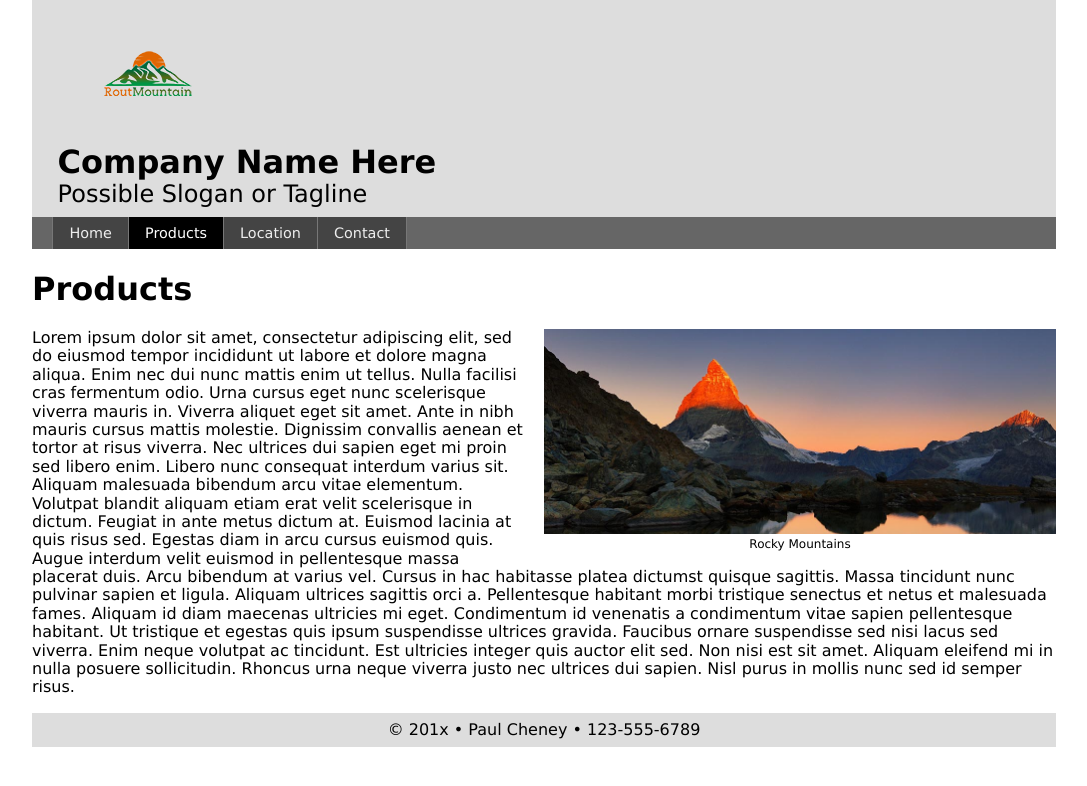
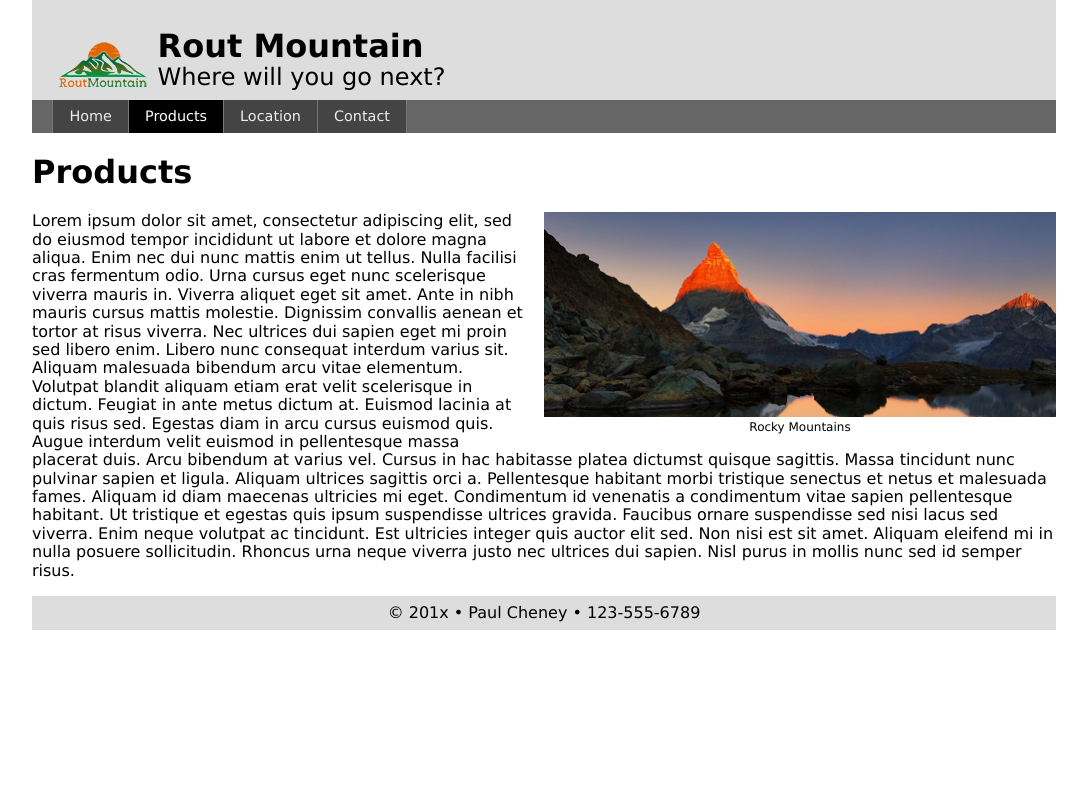
Before and after one commit to SteamyWolf/Unit02, a plain HTML site: page index.html in a window 1280 px wide. Shown: the whole page, without its empty margins (96-1183 px from the left). Drawn offline with Linux system fonts and the light colour scheme.

Commit message:
Header image fixed and sized with flexbox and PS resizing

```diff
--- a/index.html
+++ b/index.html
@@ -25,10 +25,12 @@
 <!-- HEADER HERE -->
 	<header>
     <figure>
-    <img src="images/logoNew.png" alt="Mountain Logo">
+    <img src="images/logo3.png" alt="Mountain Logo">
     </figure>
-    <h1>Company Name Here</h1>
-        <h2>Possible Slogan or Tagline</h2>
+    <div class="headerText">
+    <h1>Rout Mountain</h1>
+        <h2>Where will you go next?</h2>
+      </div>
   </header>
 
 
--- a/scss/_small.scss
+++ b/scss/_small.scss
@@ -16,9 +16,29 @@ body {
 header {
     padding: .5rem 2%;
     background-color: #ddd;
+    display: flex;
+    justify-content: flex-start;
+    height: 100px;
+    align-items: flex-end;
 }
-header h1 {margin: 0;}
-header h2 {margin: 0; font-weight: normal;}
+header h1 {
+    margin: 0;
+}
+header h2 {
+    margin: 0;
+    font-weight: normal;
+}
+
+header figure {
+    width: 100px;
+    margin: 0;
+}
+
+header figure img {
+
+}
+
+
 
 /*----------- NAVIGATION --------------*/
 nav {
```
Also changed, not shown: images/logo3.png (added), scss/styles.css, 1 other file.
